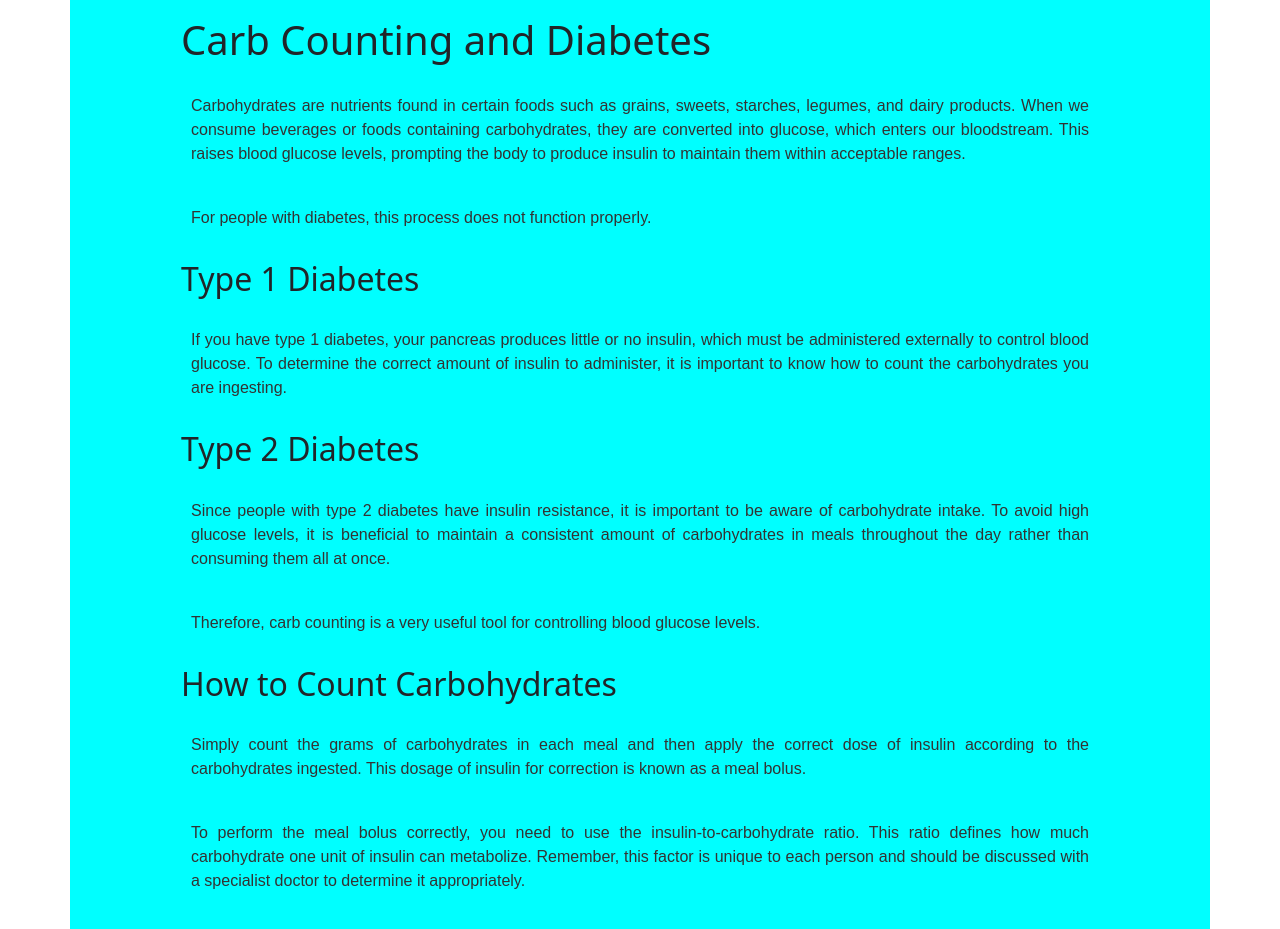
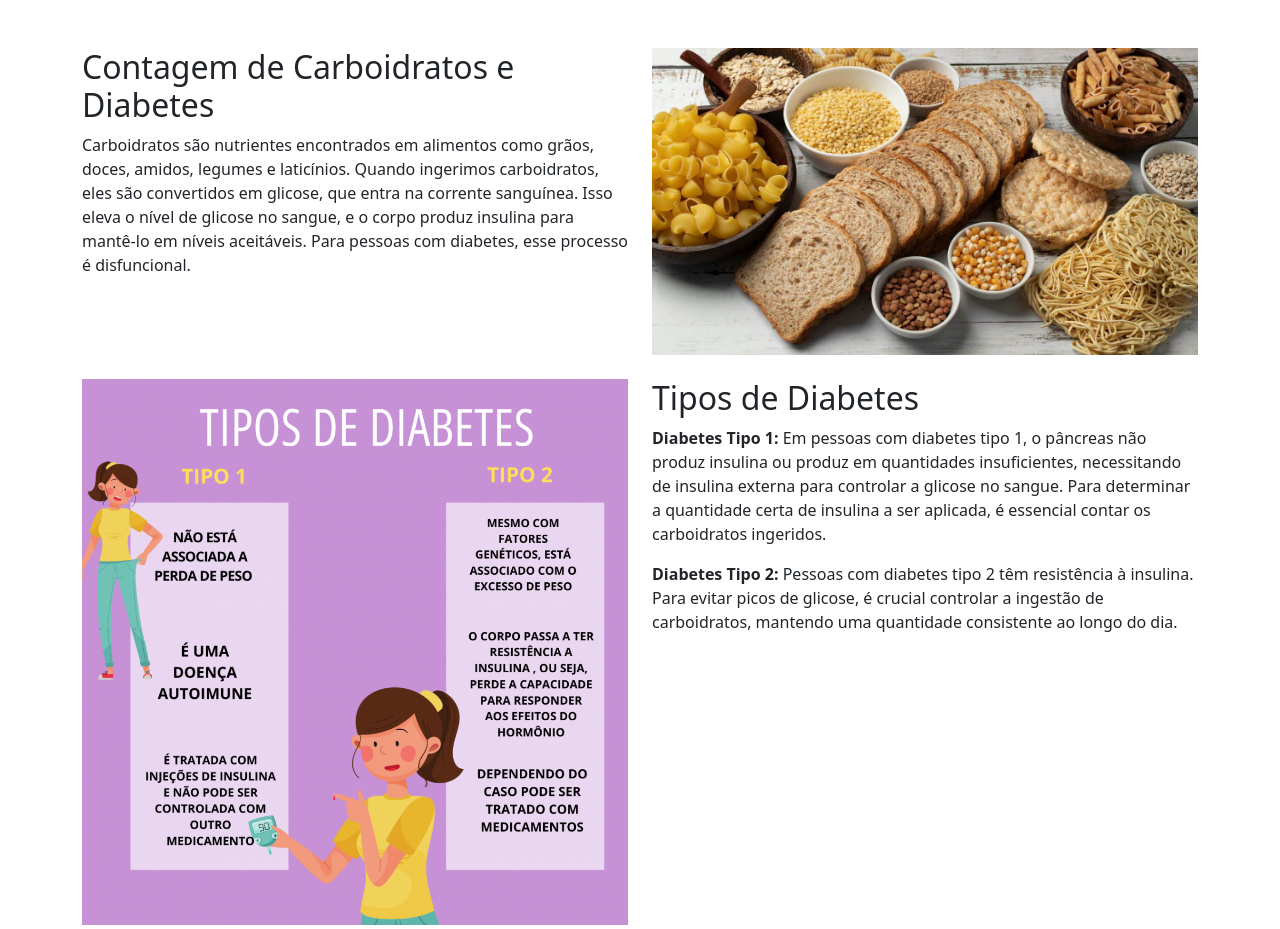
Before and after one commit to JadirXavier/CarbMonitor, a Django app: page / in a window 1280 px wide. Shown: the part 56-985 px from the top of the page. Run offline with Django 5.2, Linux system fonts and the light colour scheme.

Commit message:
Added images into static folder.

```diff
--- a/djangoapp/carbmonitor/static/carbmonitor/styles.css
+++ /dev/null
@@ -1,13 +0,0 @@
-.container {
-    background-color: aqua;
-}
-
-p {
-    font-family: Arial, sans-serif; /* Define a fonte do texto */
-    font-size: 16px;               /* Define o tamanho da fonte */
-    color: #333;                   /* Define a cor do texto */
-    line-height: 1.5;              /* Define a altura da linha */
-    text-align: justify;           /* Define o alinhamento do texto */
-    margin: 20px 0;                /* Define as margens superior e inferior */
-    padding: 10px;                 /* Define o preenchimento interno */
-}
--- a/djangoapp/carbmonitor/templates/carbmonitor/index.html
+++ b/djangoapp/carbmonitor/templates/carbmonitor/index.html
@@ -3,33 +3,60 @@
 {% block title %}Home{% endblock %}
 
 {% block body %}
-<div class="container">
-    <div class="row justify-content-center">
-        <div class="col-12 col-md-10 p-3">
-            <h1>Carb Counting and Diabetes</h1>
-            <p>Carbohydrates are nutrients found in certain foods such as grains, sweets, starches, legumes, and dairy products. When we consume beverages or foods containing carbohydrates, they are converted into glucose, which enters our bloodstream. This raises blood glucose levels, prompting the body to produce insulin to maintain them within acceptable ranges.</p>
-            <p>For people with diabetes, this process does not function properly.</p>
-            <h2>Type 1 Diabetes</h2>
-            <p>If you have type 1 diabetes, your pancreas produces little or no insulin, which must be administered externally to control blood glucose. To determine the correct amount of insulin to administer, it is important to know how to count the carbohydrates you are ingesting.</p>
-            <h2>Type 2 Diabetes</h2>
-            <p>Since people with type 2 diabetes have insulin resistance, it is important to be aware of carbohydrate intake. To avoid high glucose levels, it is beneficial to maintain a consistent amount of carbohydrates in meals throughout the day rather than consuming them all at once.</p>
-            <p>Therefore, carb counting is a very useful tool for controlling blood glucose levels.</p>
-            <h2>How to Count Carbohydrates</h2>
-            <p>Simply count the grams of carbohydrates in each meal and then apply the correct dose of insulin according to the carbohydrates ingested. This dosage of insulin for correction is known as a meal bolus.</p>
-            <p>To perform the meal bolus correctly, you need to use the insulin-to-carbohydrate ratio. This ratio defines how much carbohydrate one unit of insulin can metabolize. Remember, this factor is unique to each person and should be discussed with a specialist doctor to determine it appropriately.</p>
-            <p>After determining the insulin-to-carbohydrate ratio, you need two other pieces of information for accurate counting: the portion size of the food consumed and the amount of digestible carbohydrates per portion.</p>
-            <h3>Portion Size</h3>
-            <p>This is the amount of food in the meal. It is usually measured in units of weight (grams) but can also be given in pieces, slices, units, cups, etc.</p>
-            <h3>Digestible Carbohydrates</h3>
-            <p>This is the amount of carbohydrates per portion of food that can be digested during the meal. It should not be confused with the total carbohydrates in a food, as these include carbohydrates that are not digestible.</p>
-            <p>All this information can be found in the nutritional information tables on food products. If the product does not have this table, such as fruits and vegetables, there are tools available that provide this information (such as the carbohydrate calculator available on this site!).</p>
-            <h3>References:</h3>
-            <ul>
-                <li><a href="https://diabetes.org/healthy-living/recipes-nutrition/understanding-carbs/carb-counting-and-diabetes">Carb Counting and Diabetes | ADA</a></li>
-                <li><a href="http://www.tbca.net.br/index.html">TBCA - Brazilian Food Composition Table</a></li>
-            </ul>
+{% load static %}
+    <div class="container mt-5">
+        <!-- Seção 1: Introdução -->
+        <div class="row mb-4">
+            <div class="col-md-6">
+                <h2>Contagem de Carboidratos e Diabetes</h2>
+                <p>Carboidratos são nutrientes encontrados em alimentos como grãos, doces, amidos, legumes e laticínios. Quando ingerimos carboidratos, eles são convertidos em glicose, que entra na corrente sanguínea. Isso eleva o nível de glicose no sangue, e o corpo produz insulina para mantê-lo em níveis aceitáveis. Para pessoas com diabetes, esse processo é disfuncional.</p>
+            </div>
+            <div class="col-md-6">
+                <link href="{% static 'carbmonitor/styles.css' %}" rel="stylesheet">
+                <img src="{% static 'carbmonitor/images/alimentos_ricos_em_carboidratos.jpg' %}" class="img-fluid" alt="Alimentos ricos em carboidratos">
+            </div>
+        </div>
+        <!-- Seção 2: Diabetes Tipo 1 e Tipo 2 -->
+        <div class="row mb-4">
+            <div class="col-md-6">
+                <img src="{% static 'carbmonitor/images/tipos_de_diabetes.jpg' %}" class="img-fluid" alt="Tipos de diabetes">
+            </div>
+            <div class="col-md-6">
+                <h2>Tipos de Diabetes</h2>
+                <p><strong>Diabetes Tipo 1:</strong> Em pessoas com diabetes tipo 1, o pâncreas não produz insulina ou produz em quantidades insuficientes, necessitando de insulina externa para controlar a glicose no sangue. Para determinar a quantidade certa de insulina a ser aplicada, é essencial contar os carboidratos ingeridos.</p>
+                <p><strong>Diabetes Tipo 2:</strong> Pessoas com diabetes tipo 2 têm resistência à insulina. Para evitar picos de glicose, é crucial controlar a ingestão de carboidratos, mantendo uma quantidade consistente ao longo do dia.</p>
+            </div>
+        </div>
+        <!-- Seção 3: Importância da Contagem de Carboidratos -->
+        <div class="row mb-4">
+            <div class="col-md-6">
+                <h2>Importância da Contagem de Carboidratos</h2>
+                <p>A contagem de carboidratos é uma ferramenta útil para controlar os níveis de glicose no sangue. Conta-se as gramas de carboidratos em cada refeição e aplica-se a dose correta de insulina, conhecida como bolus alimentar. A relação insulina/carboidrato define quantos carboidratos uma unidade de insulina pode metabolizar. Esse fator é único para cada pessoa e deve ser definido com um médico especialista.</p>
+            </div>
+            <div class="col-md-6">
+                <img src="{% static 'carbmonitor/images/imagem1.jpg' %}" class="img-fluid" alt="Relação insulina/carboidrato">
+            </div>
+        </div>
+        <!-- Seção 4: Porção do Alimento e Carboidratos Digeríveis -->
+        <div class="row mb-4">
+            <div class="col-md-6">
+                <h2>Porção do Alimento e Carboidratos Digeríveis</h2>
+                <p>A porção do alimento é a quantidade ingerida na refeição, geralmente medida em gramas, pedaços, fatias, etc. Carboidratos digeríveis são os carboidratos que podem ser digeridos, encontrados em tabelas nutricionais. Informações sobre carboidratos podem ser encontradas em tabelas nutricionais de produtos alimentícios. Para frutas e vegetais, ferramentas como a calculadora de carboidratos do site são úteis.</p>
+            </div>
+            <div class="col-md-6">
+                <img src="{% static 'carbmonitor/images/imagem1.jpg' %}" class="img-fluid" alt="Porções de alimentos">
+            </div>
+        </div>
+        <!-- Seção 5: Referências -->
+        <div class="row mb-4">
+            <div class="col-md-12">
+                <h2>Referências</h2>
+                <ul>
+                    <li><a href="https://diabetes.org/healthy-living/recipes-nutrition/understanding-carbs/carb-counting-and-diabetes" target="_blank">Carb Counting and Diabetes | ADA</a></li>
+                    <li><a href="http://www.tbca.net.br/index.html" target="_blank">TBCA - Tabela Brasileira de Composição de Alimentos</a></li>
+                </ul>
+            </div>
         </div>
     </div>
-</div>
 
 {% endblock %}
```
Also changed, not shown: djangoapp/carbmonitor/static/carbmonitor/images/alimentos_ricos_em_carboidratos.jpg (added), djangoapp/carbmonitor/static/carbmonitor/images/tipos_de_diabetes.jpg (added).
